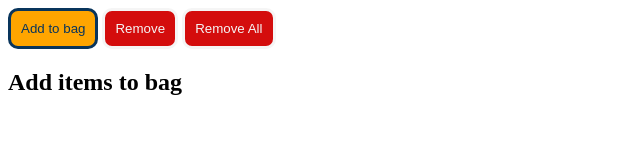
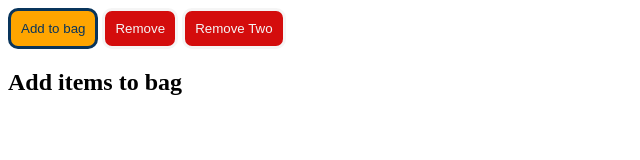
Before and after one commit to MuditThakur/js, a plain HTML site: page chapter4 variables/02_bagExercise.html in a window 1280 px wide. Shown: the full height of the page, 0-640 px from the left. Drawn offline with Linux system fonts and the light colour scheme.

Commit message:
Update 02_bagExercise.html

```diff
--- a/chapter4 variables/02_bagExercise.html
+++ b/chapter4 variables/02_bagExercise.html
@@ -24,7 +24,7 @@
 <body>
   <button id="add" onclick="addToCart()">Add to bag</button>
   <button id="remove"onclick="remove()">Remove</button>
-  <button id="remove"onclick="removeAll()">Remove All</button>
+  <button id="remove"onclick="removeAll()">Remove Two</button>
   <h2 id="cartSummary">Add items to bag </h2>
 
   <script>
```
